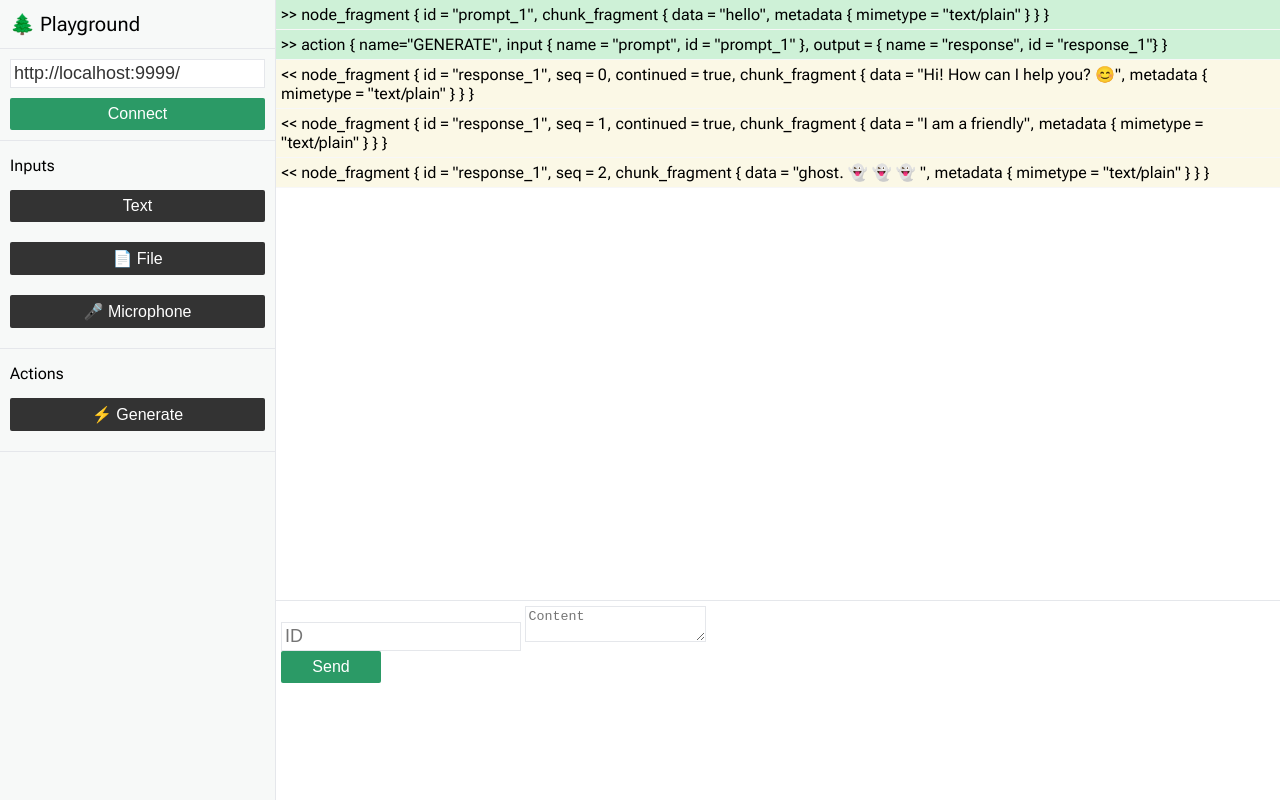
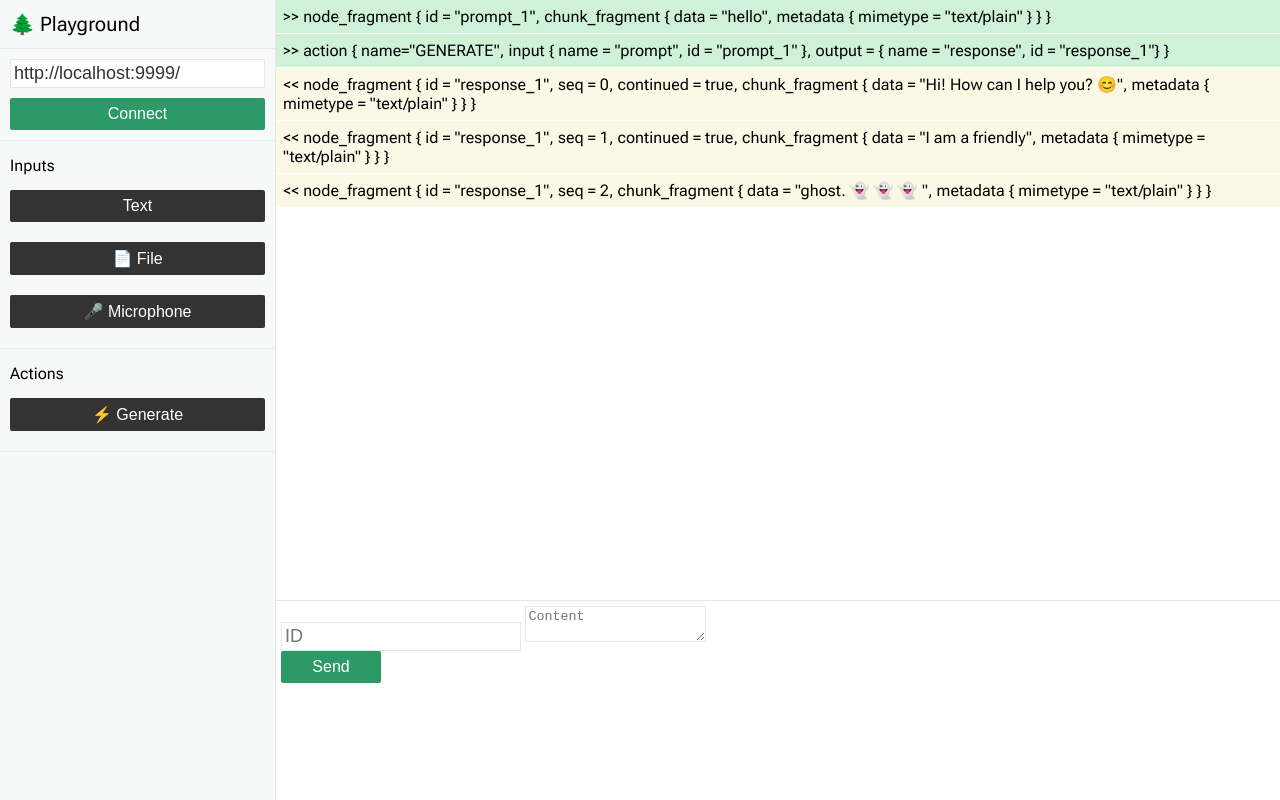
Before and after one commit to rakyll/eg-playground, a plain HTML site: page index.html in a window 1280 px wide. Drawn offline with Linux system fonts and the light colour scheme.

Commit message:
Change line look

```diff
--- a/index.html
+++ b/index.html
@@ -74,8 +74,8 @@
             border-bottom: 1.5px solid #e5e7eb;
         }
         .history .line {
-            padding: 5px;
-            border-bottom: 1.5px solid #f7f7f8;
+            padding: 7px;
+            border-bottom: 1.5px solid #ffffff;
         }
         .outgoing {
             background-color: #cef1d7;
```
